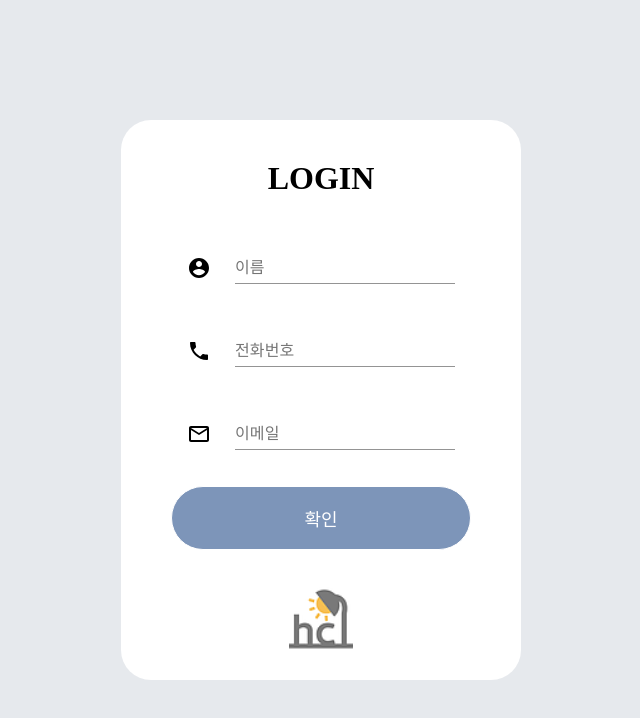
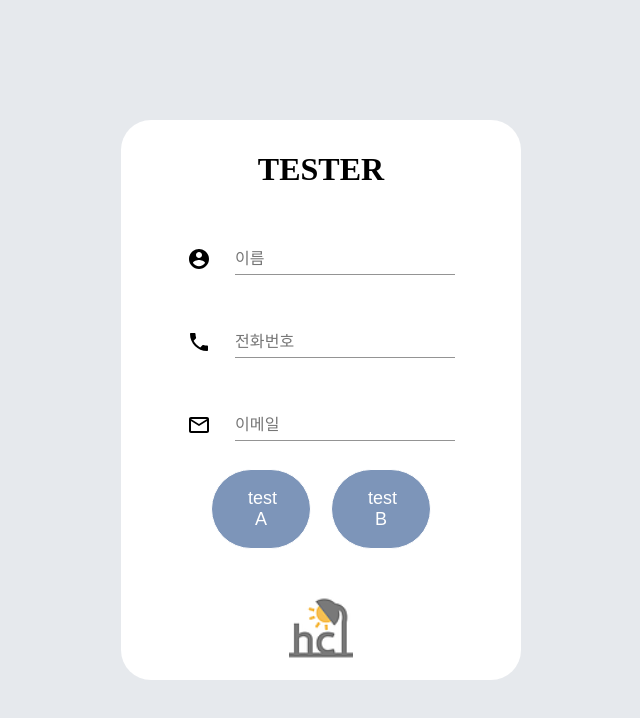
Before and after one commit to dmstmdrbs/AI-AT_HCI, a React (Create React App) app: page / in a window 1280 px wide. Shown: the top 718 px of the page, without its empty margins (319-959 px from the left). Built offline with nearby package versions, Linux system fonts and the light colour scheme.

Commit message:
Modify submit button to type button

```diff
--- a/src/component/LoginForm.jsx
+++ b/src/component/LoginForm.jsx
@@ -1,13 +1,14 @@
-import React, { useEffect } from 'react';
-import styled from 'styled-components';
-import { useHistory } from 'react-router-dom';
-import { useRecoilState } from 'recoil';
-import axios from 'axios';
-import TextField from '@material-ui/core/TextField';
-import Grid from '@material-ui/core/Grid';
-import { AccountCircle, MailOutlined, Phone } from '@material-ui/icons/';
-import { nameState, phoneState, emailState } from '../states/therapist';
-import hciLogo from '../assets/hci.png';
+import React, { useEffect } from "react";
+import styled from "styled-components";
+import { useHistory } from "react-router-dom";
+import { useRecoilState } from "recoil";
+import axios from "axios";
+import TextField from "@material-ui/core/TextField";
+import Grid from "@material-ui/core/Grid";
+import { AccountCircle, MailOutlined, Phone } from "@material-ui/icons/";
+import { nameState, phoneState, emailState } from "../states/therapist";
+import testTypeState from "../states/testType";
+import hciLogo from "../assets/hci.png";
 
 const Container = styled.div`
   display: flex;
@@ -31,13 +32,16 @@ const InputContainer = styled.div`
   flex: 1;
   align-items: center;
 `;
+
+const ButtonContainer = styled.div``;
 const Button = styled.button`
   align-self: center;
-  border-radius: 115px;
-  width: 300px;
+  border-radius: 40px;
+  width: 100px;
   margin-top: 1em;
   border: 1px solid;
   padding: 1em 2em;
+  margin: 10px;
   background: none;
   font-size: 18px;
   color: white;
@@ -53,38 +57,41 @@ const LoginForm = () => {
   const [name, setName] = useRecoilState(nameState);
   const [phone, setPhone] = useRecoilState(phoneState);
   const [email, setEmail] = useRecoilState(emailState);
+  const [testType, setTestType] = useRecoilState(testTypeState);
 
   useEffect(() => {
-    setName('');
-    setPhone('');
-    setEmail('');
+    setName("");
+    setPhone("");
+    setEmail("");
   }, []);
 
-  const submit = async () => {
+  const submit = async (testType) => {
     if (name && phone && email) {
+      setTestType(testType);
       await axios
-        .post('http://15.164.105.78:8000/login/', {
+        .post("http://15.164.105.78:8000/login/", {
           Name: name,
           Email: email,
           Phone: phone,
+          //test:testType,
         })
         .then(
           (res) => {
             // console.log(res);
-            history.push('/contents');
+            history.push("/contents");
           },
           (error) => {
             console.log(error);
           },
         );
     } else {
-      alert('정보를 입력해주세요');
+      alert("정보를 입력해주세요");
     }
   };
 
   return (
     <Container>
-      <h1>LOGIN</h1>
+      <h1>TESTER</h1>
       <Form>
         <InputContainer>
           <Grid container spacing={3} alignItems="flex-end">
@@ -138,7 +145,22 @@ const LoginForm = () => {
           </Grid>
         </InputContainer>
       </Form>
-      <Button onClick={submit}>확인</Button>
+      <ButtonContainer>
+        <Button
+          onClick={() => {
+            submit("A");
+          }}
+        >
+          test A
+        </Button>
+        <Button
+          onClick={() => {
+            submit("B");
+          }}
+        >
+          test B
+        </Button>
+      </ButtonContainer>
       <Logo src={hciLogo} alt="logo" />
     </Container>
   );
```
